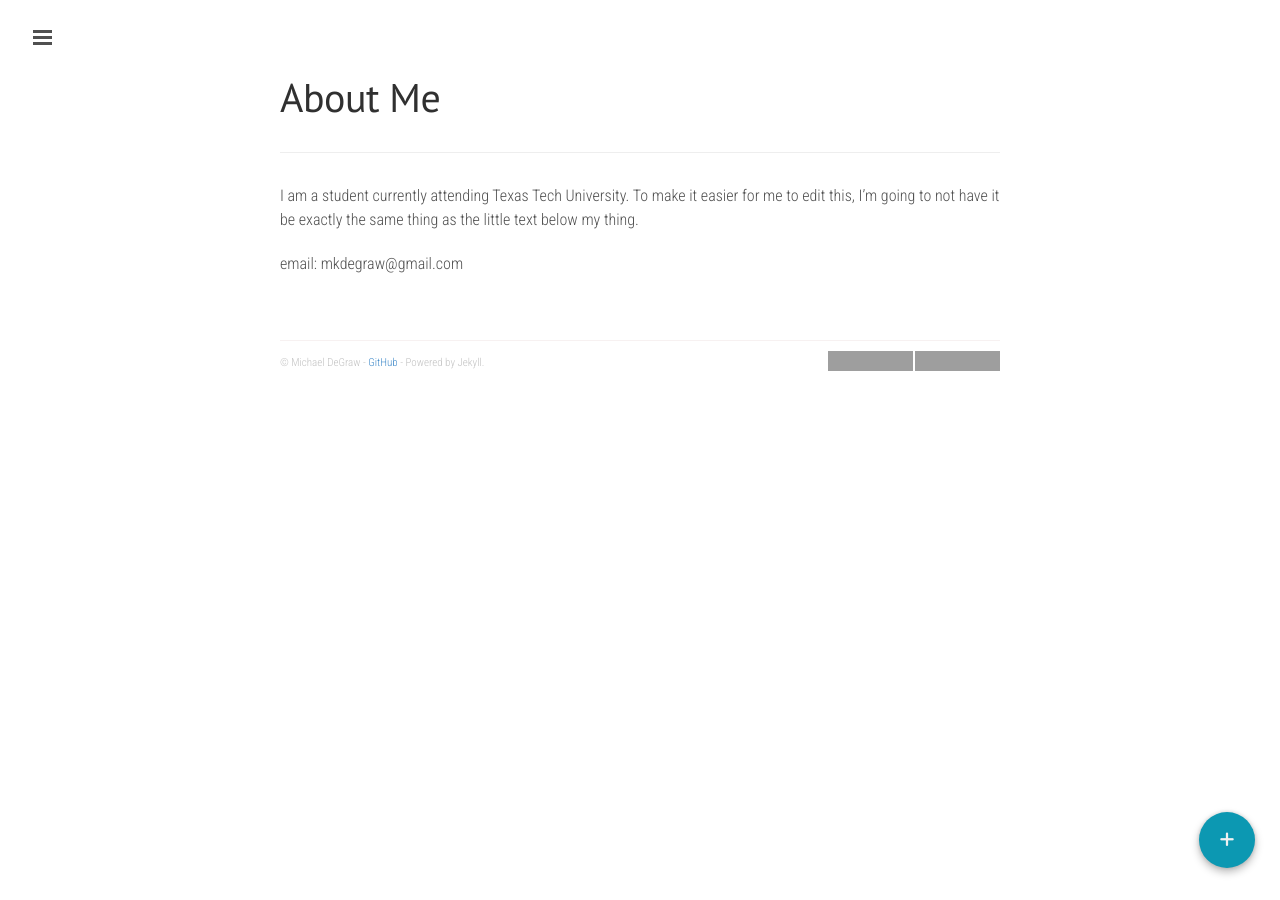
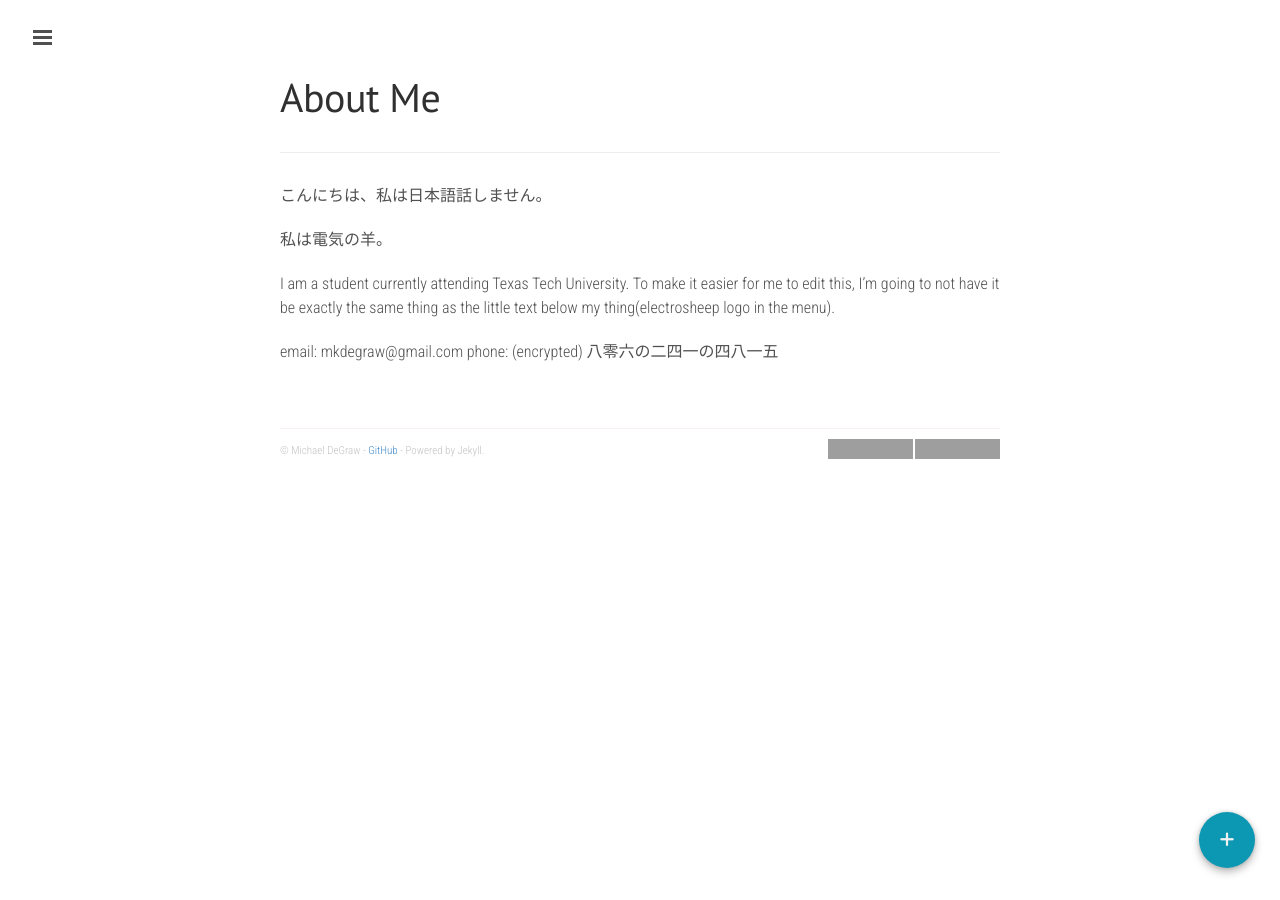
Before and after one commit to electr0sheep/electr0sheep.github.io, a Jekyll site: the page built from about.md, in a window 1280 px wide. Built offline with Jekyll 4.4.1, drawn with Linux system fonts in a browser that asks for light colours; nearby versions of some CDN libraries; grey boxes are pictures that could not be loaded.

Commit message:
Added some crap

```diff
--- a/about.md
+++ b/about.md
@@ -4,6 +4,11 @@ title: About Me
 permalink: /about/
 ---
 
-I am a student currently attending Texas Tech University. To make it easier for me to edit this, I'm going to not have it be exactly the same thing as the little text below my thing.
+こんにちは、私は日本語話しません。
+
+私は電気の羊。
+
+I am a student currently attending Texas Tech University. To make it easier for me to edit this, I'm going to not have it be exactly the same thing as the little text below my thing(electrosheep logo in the menu).
 
 email: mkdegraw@gmail.com
+phone: (encrypted) 八零六の二四一の四八一五
```
